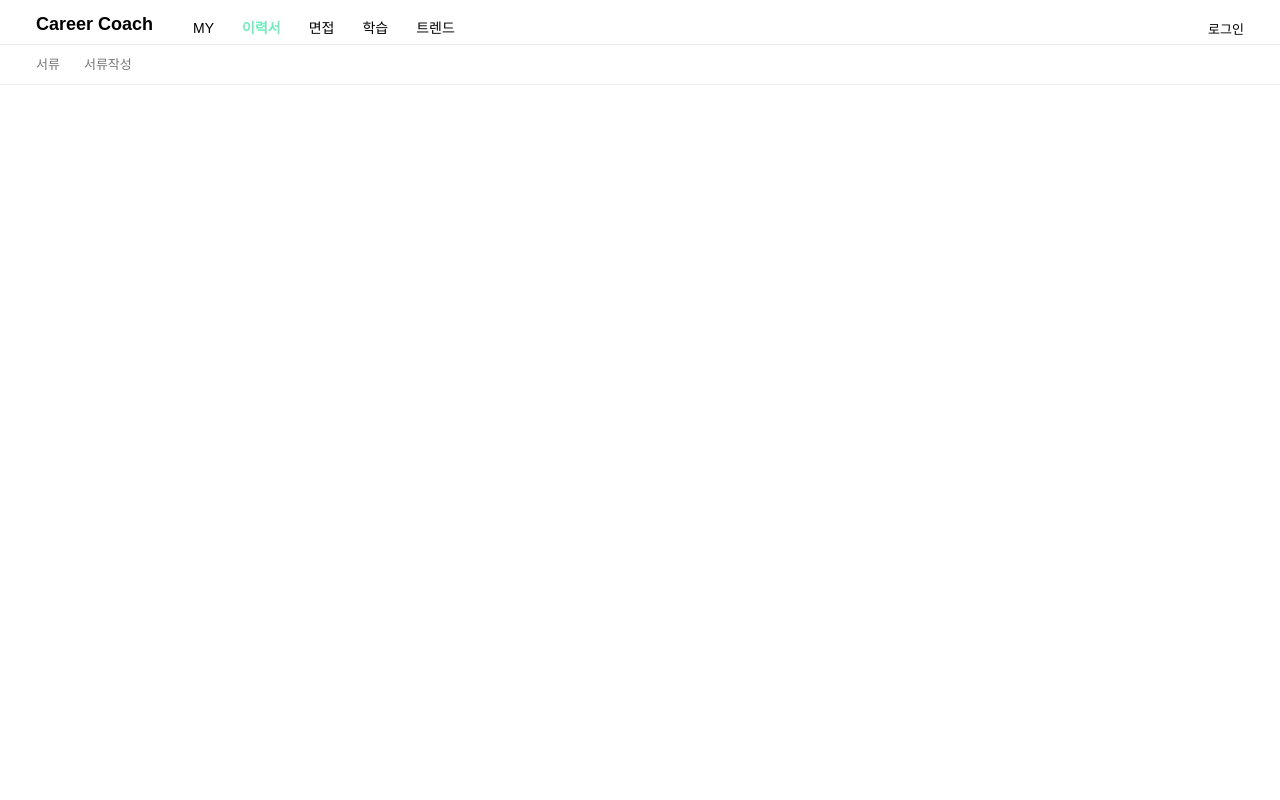
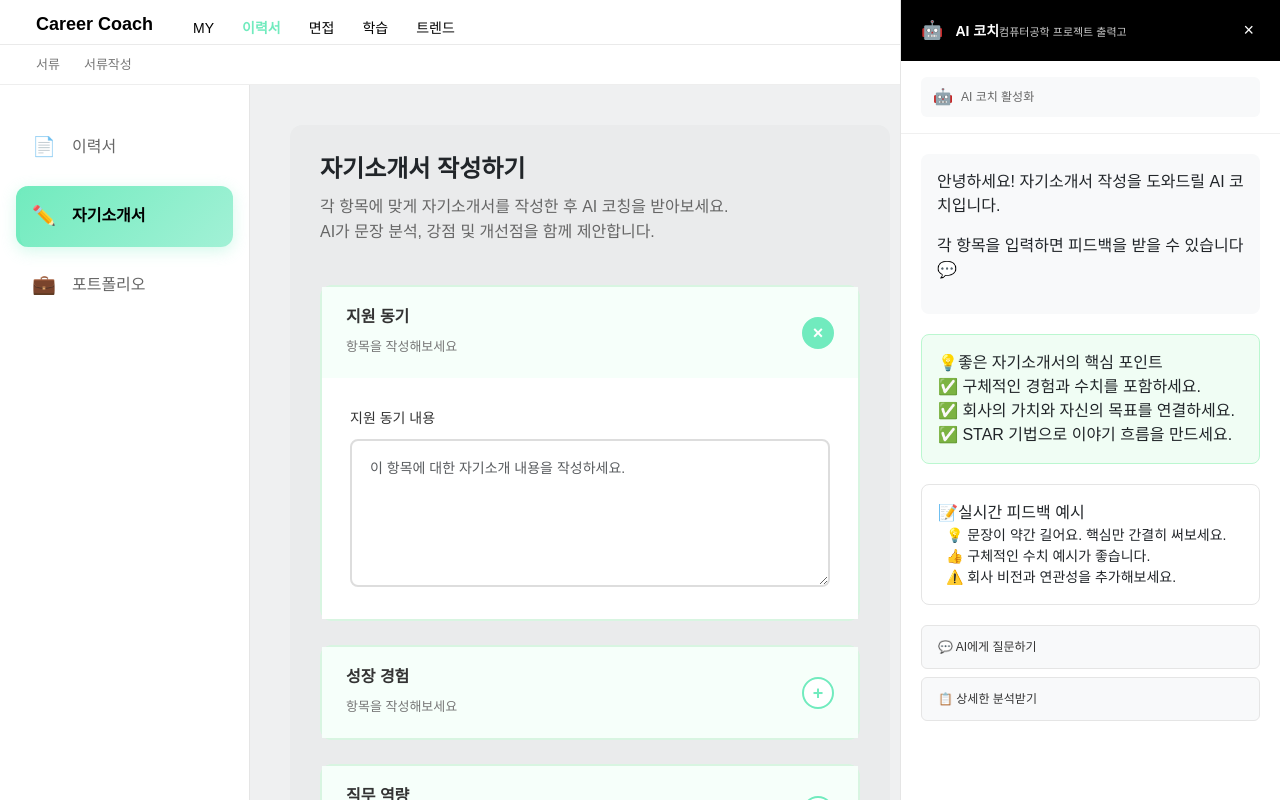
Before and after one commit to llbk-team/llbky-front, a Vue app: page /resume/coverletter/write in a window 1280 px wide. Shown: the top 800 px of the page. Built offline with nearby package versions, Linux system fonts and the light colour scheme; a web font is replaced by a local one.

Commit message:
design: 자소서 작성/상세 페이지 구분

```diff
--- a/src/components/sidebar/SideBar.vue
+++ b/src/components/sidebar/SideBar.vue
@@ -15,7 +15,7 @@
 
       <!-- 자기소개서 -->
       <RouterLink
-        to="/resume/coverletter"
+        to="/resume/coverletter/write"
         class="menu-item"
         active-class="active"
       >
--- a/src/router/resumeRouting.js
+++ b/src/router/resumeRouting.js
@@ -28,11 +28,20 @@ const resumeRouting = [
     }
   },
   {
-    path: '/resume/coverletter',
-    name: 'coverletter-coach',
-    component: () => import('../views/resume/CoverLetterCoach.vue'),
+    path: '/resume/coverletter/write',
+    name: 'coverletter-write',
+    component: () => import('../views/resume/CoverLetterWrite.vue'),
     meta: {
-      title: '서류코칭',
+      title: '자소서 코칭/작성',
+      requiresAuth: true
+    }
+  },
+  {
+    path: '/resume/coverletter/detail',
+    name: 'coverletter-detail',
+    component: () => import('../views/resume/CoverLetterDetail.vue'),
+    meta: {
+      title: '자소서 상세',
       requiresAuth: true
     }
   },
--- a/src/views/resume/CoverLetterCoach.vue
+++ b/src/views/resume/CoverLetterDetail.vue
@@ -1,11 +1,8 @@
 <template>
   <div class="d-flex bg-light min-vh-100 overflow-auto">
-    <SideBar />
-
     <!-- 메인 -->
-    <section class="flex-grow-1 p-4">
-      <div class="text-muted small mb-2">my &gt; 서류작성 &gt; 자기소개서</div>
-      <h2 class="fw-semibold mb-4 text-dark">AI 자기소개서 코칭</h2>
+    <section class="flex-grow-1 content-wrapper">
+      <h2 class="fw-semibold mb-4 text-dark">자기소개서 작성하기</h2>
 
       <div class="row g-4">
         <!-- 왼쪽: 작성 / 코칭 영역 -->
@@ -13,7 +10,6 @@
 
           <!-- 작성 모드 -->
           <div v-if="!isCoachingStarted">
-            <h5 class="fw-bold text-dark mb-3">✏️ 자기소개서 작성</h5>
             <p class="text-muted small mb-4">
               각 항목에 맞게 자기소개서를 입력한 후 “AI 코칭 받기” 버튼을 눌러보세요.
             </p>
@@ -164,6 +160,7 @@
         </div>
       </div>
     </section>
+
   </div>
 </template>
 
@@ -308,4 +305,22 @@ const handleFullEdit = (e, section) => {
 .bg-light-mint {
   background-color: #eafff5 !important;
 }
+.content-wrapper {
+  padding: 3rem 6rem; /* ✅ 상하 3rem, 좌우 6rem (기존보다 훨씬 여유) */
+  max-width: 1440px;
+  margin: 0 auto; /* ✅ 중앙 정렬 */
+}
+
+/* 좁은 화면에서는 자동으로 줄여줌 */
+@media (max-width: 1200px) {
+  .content-wrapper {
+    padding: 2rem 3rem;
+  }
+}
+
+@media (max-width: 768px) {
+  .content-wrapper {
+    padding: 1.5rem 1.5rem;
+  }
+}
 </style>
--- /dev/null
+++ b/src/views/resume/CoverLetterWrite.vue
@@ -0,0 +1,369 @@
+<template>
+  <div class="app-container">
+    <!-- 사이드바 -->
+    <SideBar />
+
+    <!-- 메인 컨테이너 -->
+    <div class="main-container">
+      <div class="resume-form-container">
+        <div class="form-header">
+          <h1>자기소개서 작성하기</h1>
+          <p>
+            각 항목에 맞게 자기소개서를 작성한 후 AI 코칭을 받아보세요.<br />
+            AI가 문장 분석, 강점 및 개선점을 함께 제안합니다.
+          </p>
+        </div>
+
+        <!-- 자기소개서 항목 -->
+        <div
+          v-for="(value, key) in introFields"
+          :key="key"
+          class="form-section"
+          :class="{ expanded: sections[key], active: sections[key] }"
+        >
+          <div class="section-header" @click="toggleSection(key)">
+            <div class="section-info">
+              <h3>{{ key }}</h3>
+              <span class="section-desc">항목을 작성해보세요</span>
+            </div>
+            <button class="toggle-btn" :class="{ active: sections[key] }">
+              {{ sections[key] ? '×' : '+' }}
+            </button>
+          </div>
+
+          <div class="section-content" v-show="sections[key]">
+            <div class="form-group">
+              <label>{{ key }} 내용</label>
+              <textarea
+                v-model="introFields[key]"
+                class="form-control"
+                rows="5"
+                placeholder="이 항목에 대한 자기소개 내용을 작성하세요."
+              ></textarea>
+            </div>
+          </div>
+        </div>
+
+        <!-- 버튼 -->
+        <div class="action-buttons">
+          <button class="save-btn" @click="alert('리포트가 생성되었습니다 📄')">
+            📄 리포트 생성
+          </button>
+        </div>
+      </div>
+    </div>
+
+    <!-- AI 코칭 패널 -->
+    <div class="ai-coaching-panel">
+      <div class="ai-header">
+        <div class="ai-profile">
+          <div class="ai-avatar">🤖</div>
+          <div class="ai-info">
+            <span class="ai-name">AI 코치</span>
+            <span class="ai-desc">컴퓨터공학 프로젝트 출력고</span>
+          </div>
+        </div>
+        <button class="close-btn" @click="alert('AI 코칭 패널 닫기')">×</button>
+      </div>
+
+      <div class="ai-status">
+        <div class="status-indicator">
+          <div class="status-icon">🤖</div>
+          <span class="status-text">AI 코치 활성화</span>
+        </div>
+      </div>
+
+      <div class="ai-content">
+        <div class="welcome-section">
+          <p>안녕하세요! 자기소개서 작성을 도와드릴 AI 코치입니다.</p>
+          <p>각 항목을 입력하면 피드백을 받을 수 있습니다 💬</p>
+        </div>
+
+        <div class="tips-section">
+          <div class="section-title">
+            <span class="icon">💡</span>
+            <span>좋은 자기소개서의 핵심 포인트</span>
+          </div>
+          <div class="checklist">
+            <div class="check-item">✅ 구체적인 경험과 수치를 포함하세요.</div>
+            <div class="check-item">✅ 회사의 가치와 자신의 목표를 연결하세요.</div>
+            <div class="check-item">✅ STAR 기법으로 이야기 흐름을 만드세요.</div>
+          </div>
+        </div>
+
+        <div class="feedback-section">
+          <div class="section-title">
+            <span class="icon">📝</span>
+            <span>실시간 피드백 예시</span>
+          </div>
+          <ul class="list-unstyled small mb-0 ps-2">
+            <li>💡 문장이 약간 길어요. 핵심만 간결히 써보세요.</li>
+            <li>👍 구체적인 수치 예시가 좋습니다.</li>
+            <li>⚠️ 회사 비전과 연관성을 추가해보세요.</li>
+          </ul>
+        </div>
+
+        <div class="ai-actions">
+          <button class="ai-action-btn">💬 AI에게 질문하기</button>
+          <button class="ai-action-btn">📋 상세한 분석받기</button>
+        </div>
+      </div>
+    </div>
+  </div>
+</template>
+
+<script setup>
+import SideBar from '@/components/sidebar/SideBar.vue'
+import { reactive } from 'vue'
+
+const introFields = reactive({
+  '지원 동기': '',
+  '성장 경험': '',
+  '직무 역량': '',
+  '입사 후 포부': ''
+})
+
+const sections = reactive({
+  '지원 동기': true,
+  '성장 경험': false,
+  '직무 역량': false,
+  '입사 후 포부': false
+})
+
+const toggleSection = (key) => (sections[key] = !sections[key])
+</script>
+
+<style scoped>
+.app-container {
+  display: flex;
+  min-height: 100vh;
+  background-color: #eff0f1;
+}
+
+.main-container {
+  flex: 1;
+  padding: 40px;
+  max-width: calc(100vw - 200px - 400px);
+}
+
+.resume-form-container {
+  background: #eaebec;
+  border-radius: 12px;
+  padding: 30px;
+}
+
+/* 헤더 */
+.form-header h1 {
+  font-size: 24px;
+  font-weight: 700;
+  margin-bottom: 10px;
+}
+.form-header p {
+  color: #666;
+  line-height: 1.6;
+  margin-bottom: 40px;
+}
+
+/* 섹션 */
+.form-section {
+  background: #fff;
+  border: 2px solid #d8f5e1;
+  border-radius: 12px;
+  margin-bottom: 24px;
+  transition: all 0.3s ease;
+}
+.section-header {
+  padding: 20px 24px;
+  background: #f6fffa;
+  display: flex;
+  justify-content: space-between;
+  align-items: center;
+}
+.section-content {
+  padding: 28px 28px 32px;
+  background: #fff;
+}
+.section-info h3 {
+  font-size: 16px;
+  font-weight: 600;
+  color: #333;
+}
+.section-desc {
+  font-size: 13px;
+  color: #777;
+}
+.toggle-btn {
+  width: 32px;
+  height: 32px;
+  border: 2px solid #71ebbe;
+  border-radius: 50%;
+  background: #fff;
+  color: #71ebbe;
+  font-size: 18px;
+  cursor: pointer;
+  font-weight: bold;
+}
+.toggle-btn.active {
+  background: #71ebbe;
+  color: #fff;
+}
+
+/* 입력 필드 */
+.form-group label {
+  font-size: 14px;
+  font-weight: 500;
+  color: #333;
+  margin-bottom: 10px;
+}
+.form-control {
+  border: 2px solid #ddd;
+  border-radius: 8px;
+  padding: 16px 18px;
+  font-size: 14px;
+  color: #333;
+  line-height: 1.6;
+  transition: all 0.2s ease;
+}
+.form-control:focus {
+  border-color: #71ebbe;
+  box-shadow: 0 0 0 3px rgba(113, 235, 190, 0.15);
+  outline: none;
+}
+
+/* 버튼 */
+.action-buttons {
+  display: flex;
+  justify-content: center;
+  gap: 16px;
+  padding-top: 30px;
+  margin-top: 30px;
+  border-top: 1px solid #f0f0f0;
+}
+.preview-btn,
+.save-btn {
+  padding: 14px 32px;
+  border-radius: 8px;
+  font-size: 15px;
+  font-weight: 600;
+  cursor: pointer;
+  transition: all 0.2s;
+}
+.preview-btn {
+  background: #f8f9fa;
+  color: #666;
+  border: 1px solid #ddd;
+}
+.save-btn {
+  background: #71ebbe;
+  color: #fff;
+  border: none;
+}
+.preview-btn:hover {
+  background: #f0f0f0;
+}
+.save-btn:hover {
+  background: #5dd4a3;
+  transform: translateY(-1px);
+}
+
+/* AI 패널 */
+.ai-coaching-panel {
+  width: 380px;
+  background: #fff;
+  position: fixed;
+  right: 0;
+  top: 0;
+  bottom: 0;
+  border-left: 1px solid #e5e5e5;
+  display: flex;
+  flex-direction: column;
+}
+.ai-header {
+  background: #000;
+  color: #fff;
+  padding: 16px 20px;
+  display: flex;
+  justify-content: space-between;
+  align-items: center;
+}
+.ai-profile {
+  display: flex;
+  align-items: center;
+  gap: 12px;
+}
+.ai-avatar {
+  font-size: 18px;
+}
+.ai-name {
+  font-weight: 600;
+  font-size: 14px;
+}
+.ai-desc {
+  font-size: 11px;
+  color: #ccc;
+}
+.close-btn {
+  background: none;
+  border: none;
+  color: #fff;
+  font-size: 18px;
+  cursor: pointer;
+}
+.ai-status {
+  padding: 16px 20px;
+  border-bottom: 1px solid #f0f0f0;
+}
+.status-indicator {
+  display: flex;
+  align-items: center;
+  gap: 8px;
+  background: #f8f9fa;
+  border-radius: 6px;
+  padding: 8px 12px;
+}
+.status-text {
+  font-size: 12px;
+  color: #666;
+}
+.ai-content {
+  flex: 1;
+  padding: 20px;
+  overflow-y: auto;
+}
+.welcome-section {
+  background: #f8f9fa;
+  border-radius: 8px;
+  padding: 16px;
+  margin-bottom: 20px;
+}
+.tips-section {
+  background: #f0fdf4;
+  border: 1px solid #bbf7d0;
+  border-radius: 8px;
+  padding: 16px;
+  margin-bottom: 20px;
+}
+.feedback-section {
+  border: 1px solid #e5e5e5;
+  border-radius: 8px;
+  padding: 16px;
+  margin-bottom: 20px;
+}
+.ai-action-btn {
+  background: #f8f9fa;
+  border: 1px solid #e5e5e5;
+  color: #333;
+  padding: 12px 16px;
+  border-radius: 6px;
+  font-size: 12px;
+  cursor: pointer;
+  text-align: left;
+  transition: all 0.2s;
+  width: 100%;
+  margin-bottom: 8px;
+}
+.ai-action-btn:hover {
+  background: #f0f0f0;
+  border-color: #ddd;
+}
+</style>
--- a/src/views/resume/ResumeMain.vue
+++ b/src/views/resume/ResumeMain.vue
@@ -76,7 +76,7 @@
 
           <div class="resume-grid">
             <!-- 새 자소서 카드 -->
-            <div class="resume-card add-card" @click="$router.push('/resume/coverletter')">
+            <div class="resume-card add-card" @click="$router.push('/resume/coverletter/write')">
               <div class="card-content">
                 <div class="add-icon">+</div>
                 <div class="add-text">새 자기소개서 작성</div>
@@ -231,7 +231,7 @@ const coverLetterList = ref([
 
 // 자소서 상세로 이동
 const goToCoverDetail = (coverId) => {
-  router.push(`/resume/coverletter?id=${coverId}`)
+  router.push(`/resume/coverletter/detail?id=${coverId}`)
 }
 
 // 사용자 정보 조회
```
